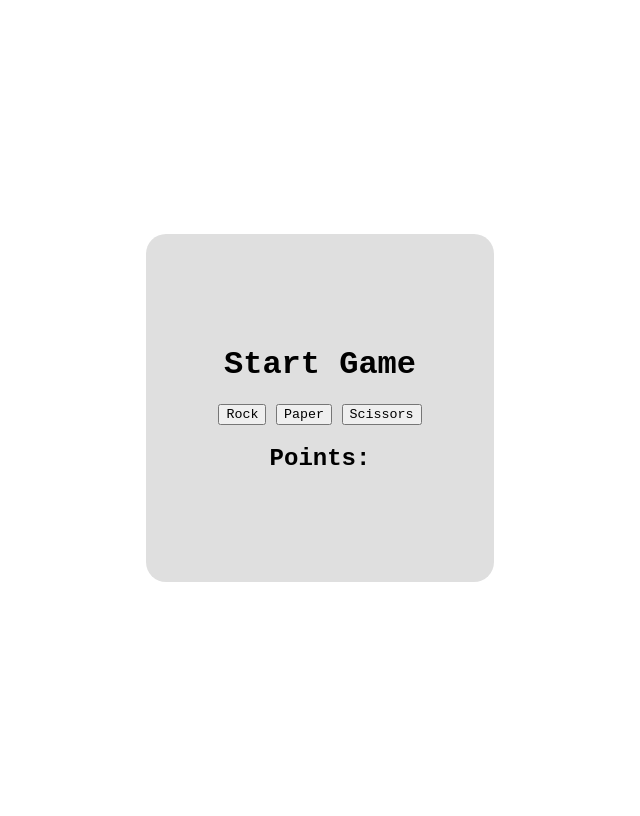
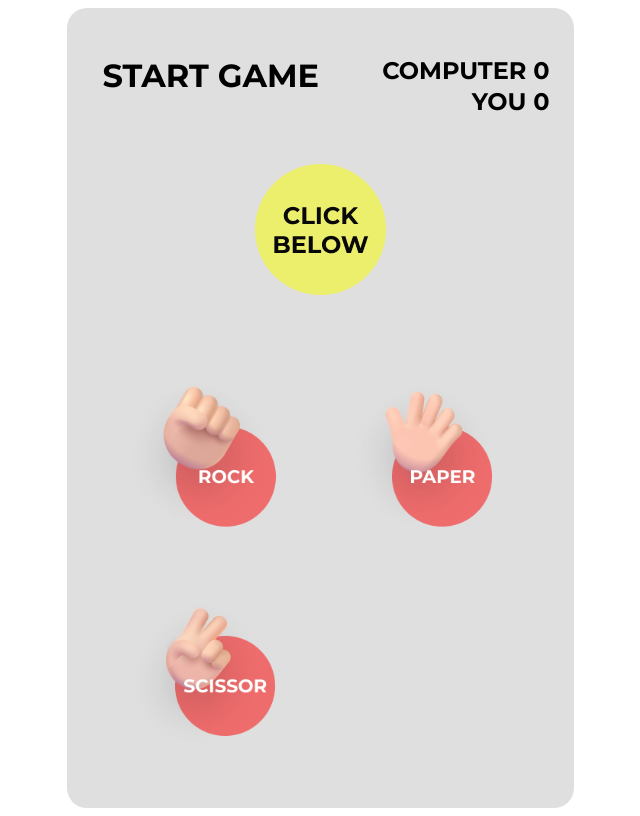
Before and after one commit to aaditya-anil/Rock-Paper-Scissors, a plain HTML site: page index.html in a window 1280 px wide. Shown: the whole page, without its empty margins (320-960 px from the left). Drawn offline with Linux system fonts and the light colour scheme.

Commit message:
First Stage of UI Implementation

```diff
--- a/index.html
+++ b/index.html
@@ -9,17 +9,24 @@
 </head>
 <body>
     <div class="gameWindow">
-        <div id="game-win-lose-element">
-            <h1>Start Game</h1>
+        <div class="header">
+            <div id="game-win-lose-element">
+                <p>START GAME</p>
+            </div>
+            <div id="points-element">
+                <p id="computer-points-element">COMPUTER 0</p>
+                <p id="user-points-element">YOU 0</p>
+            </div>
+        </div>
+        <div class="computer-option-element">
+            <img id="imageToDisplay" src="img/ClickBelow.png">
         </div>
         <div class="user-option-button">
-            <button onclick="game('rock')">Rock</button>
-            <button onclick="game('paper')">Paper</button>
-            <button onclick="game('scissors')">Scissors</button>
+            <img src="img\Rock.png" onclick="game('rock')">
+            <img src="img\Paper.png" onclick="game('paper')">
+            <img src="img\Scissors.png" onclick="game('scissors')">
         </div>
-        <div id="points-element">
-            <h2>Points:</h2>
-        </div>
+
     </div>
 
     <script src="main.js"></script>
--- a/main.css
+++ b/main.css
@@ -1,5 +1,6 @@
+@import url('https://fonts.googleapis.com/css2?family=Montserrat:ital,wght@0,700;1,700&display=swap');
 *{
-    font-family: 'Courier New', Courier, monospace;
+    font-family: "Montserrat", sans-serif;
 
 }
 
@@ -15,11 +16,43 @@ body{
     text-align: center;
     background-color: rgb(223, 223, 223);
     border-radius: 20px;
-    height: 300px;
-    width: 300px;
+    width: 459px;
+    height: 816px;
     display: flex;
     flex-direction: column;
-    justify-content: center;
-    padding: 24px 24px 24px 24px;
+    justify-content:space-between;
+    padding:  24px 24px 24px;
 
 }
+
+.header{
+    display: flex;
+    justify-content: space-between;
+    padding-top: 24px;
+    padding-left: 12px;
+}
+
+
+#game-win-lose-element p{
+    text-align: center;
+    margin-top: 0px;
+    margin-bottom: 2px;
+    font-size: 32px;
+}
+
+#points-element p{
+    text-align: right;
+    margin-top: 0px;
+    margin-bottom: 2px;
+    font-size: 24px;
+}
+
+.user-option-button {
+    display: flex;
+    flex-wrap: wrap;
+  }
+
+  .user-option-button img {
+    width: 220px; /* Set a fixed width or adjust as needed */
+    height: auto; /* Maintain aspect ratio */
+  }
--- a/main.js
+++ b/main.js
@@ -2,7 +2,8 @@
 // Rock beat scissor
 // Scissor beat paper
 // paper beat rock
-
+var yourPoint = 0;
+var computerPoints = 0;
 
 //get computer choice
 function computerChoice(){
@@ -22,27 +23,58 @@ function playRound(playerSelection,computerSelection){
     };
 
     if (winConditions[playerSelection] === computerSelection) {
-        return `You Win, ${playerSelection} beats ${computerSelection}`;
+        return 'You Win';
     } else {
-        return `You Lose, ${computerSelection} beats ${playerSelection}`;
+        return 'You Lose';
     }
 }
 
+function updatePoints(result) {
+
+    if (result.includes('user')) {
+        var userPointsElement = document.getElementById('user-points-element');
+        yourPoint++;
+        userPointsElement.textContent = "YOU " + yourPoint;
+    }
+    else{
+        var computerPointsElement = document.getElementById('computer-points-element');
+        computerPoints++;
+        computerPointsElement.textContent = "COMPUTER " + computerPoints;
+    }
+}
+
+function updateImage(computerSelection){
+    var computerOptionImageElement = document.getElementById('imageToDisplay')
+
+    if (computerSelection.includes('paper')) {
+        computerOptionImageElement.src = 'img/ComputerChosesPaper.png'
+    }
+    else if (computerSelection.includes('rock')) {
+        computerOptionImageElement.src = 'img/ComputerChosesRock.png'
+    }
+    else {
+        computerOptionImageElement.src = 'img/ComputerChosesScissors.png'
+    }
+
+}
+
 function game(playerSelection){
-    var point = 0;
 
     var computerSelection = computerChoice();
     var result = playRound(playerSelection,computerSelection);
 
+    updateImage(computerSelection)
+
     if (result.includes("Win")){
-        point++;
+        updatePoints('user');
+    }
+    else if (result.includes("Lose")){
+        updatePoints('computer')
     }
 
     var divOfGameWinOrLose = document.getElementById('game-win-lose-element');
-    var gameWinLoseText = divOfGameWinOrLose.querySelector('h1');
+    var gameWinLoseText = divOfGameWinOrLose.querySelector('p');
     gameWinLoseText.textContent = result;
 
-    var divOfPointsElement = document.getElementById('points-element')
-    var pointsElement = divOfPointsElement.querySelector('h2');
-    pointsElement.textContent = "Points: " + point;
+
 }
```
Also changed, not shown: img/ClickBelow.png (added), img/ComputerChosesPaper.png (added), img/ComputerChosesRock.png (added), img/ComputerChosesScissors.png (added), img/Paper.png (added), img/Rock.png (added), img/Scissors.png (added).
